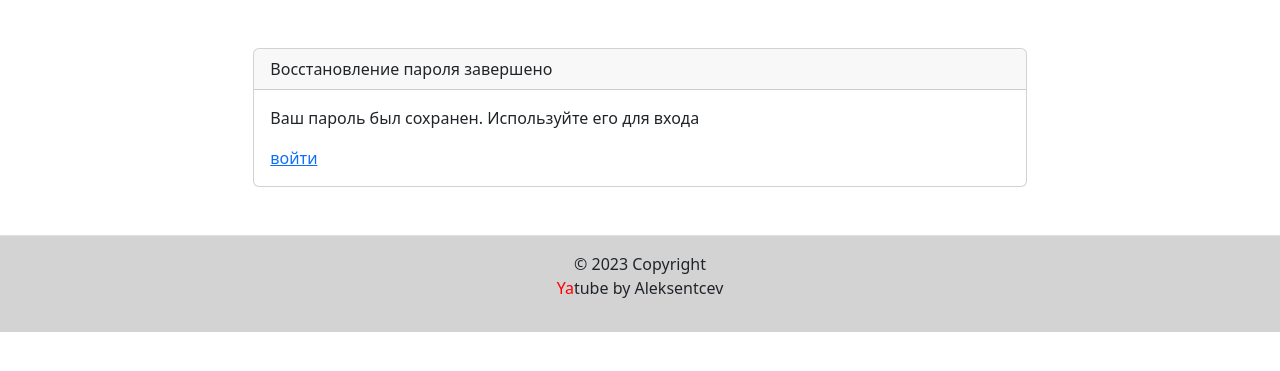
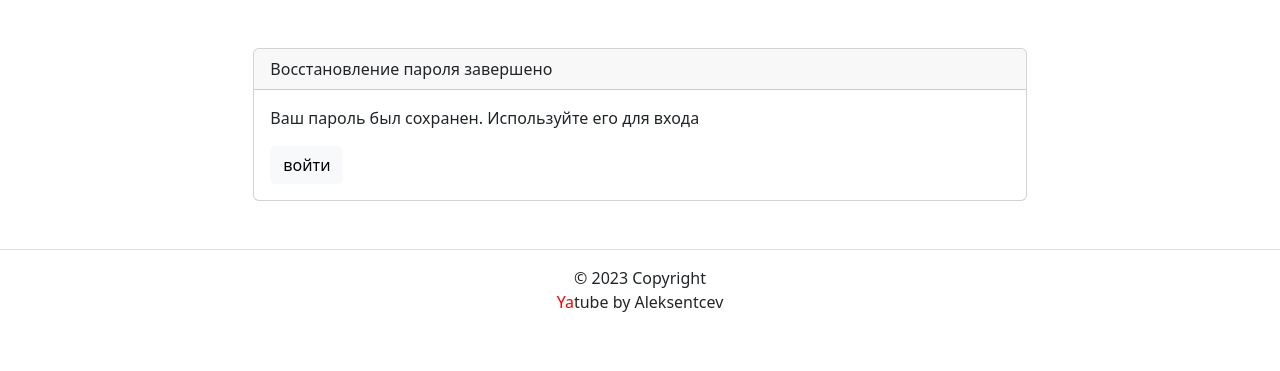
Before and after one commit to Aleksentcev/yatube-project, a Django app: page /auth/reset/done/ in a window 1280 px wide. Shown: the part 56-427 px from the top of the page. Run offline with Django 3.2, Linux system fonts and the light colour scheme; some libraries are stand-ins or nearby versions.

Commit message:
Add some chamges

```diff
--- a/yatube/templates/core/403.html
+++ b/yatube/templates/core/403.html
@@ -3,5 +3,5 @@
 {% block content %}
     <h1>Ошибка доступа 403!</h1>
     <p>У Вас нет разрешения на доступ к странице {{ path }}.</p>
-    <a href="{% url 'posts:index' %}"> На главную</a>
+    <a class="btn btn-dark" href="{% url 'posts:index' %}"> На главную</a>
 {% endblock %}
--- a/yatube/templates/core/403csrf.html
+++ b/yatube/templates/core/403csrf.html
@@ -6,5 +6,5 @@
     Вы видите это сообщение, потому что данный сайт требует, чтобы при отправке форм была отправлена и CSRF-cookie.
     Если вы настроили свой браузер таким образом, чтобы он не передавал или не хранил cookie, пожалуйста, включите эту функцию вновь.
   </p>
-  <a href="{% url 'posts:index' %}"> На главную</a>
+  <a class="btn btn-dark" href="{% url 'posts:index' %}"> На главную</a>
 {% endblock %}
--- a/yatube/templates/core/404.html
+++ b/yatube/templates/core/404.html
@@ -3,5 +3,5 @@
 {% block content %}
   <h1>Страница не найдена 404!</h1>
   <p>Страницы с адресом {{ path }} не существует.</p>
-  <a href="{% url 'posts:index' %}"> На главную</a>
+  <a class="btn btn-dark" href="{% url 'posts:index' %}"> На главную</a>
 {% endblock %}
--- a/yatube/templates/core/500.html
+++ b/yatube/templates/core/500.html
@@ -3,5 +3,5 @@
 {% block content %}
     <h1>Ошибка работы сервера 500!</h1>
     <p>Мы скоро все починим. Повторите попытку позже.</p>
-    <a href="{% url 'posts:index' %}"> На главную</a>
+    <a class="btn btn-dark" href="{% url 'posts:index' %}"> На главную</a>
 {% endblock %}
--- a/yatube/templates/includes/footer.html
+++ b/yatube/templates/includes/footer.html
@@ -1,4 +1,4 @@
-<footer class="border-top text-center py-3" style="background-color: lightgrey">
+<footer class="border-top text-center py-3">
   <p>
     © {% now "Y" %} Copyright <br><span style="color:red">Ya</span>tube by Aleksentcev
   </p>
--- a/yatube/templates/posts/post_detail.html
+++ b/yatube/templates/posts/post_detail.html
@@ -77,7 +77,7 @@
               <div class="media-body">
                 <h5 class="mt-0">
                   <a href="{% url 'posts:profile' comment.author.username %}">
-                    {{ comment.author.username }}
+                    {{ comment.author.get_full_name }}
                   </a>
                 </h5>
                 <span><small>{{ comment.created|date:"d E Y, G:i" }}</small></span>
--- a/yatube/templates/posts/profile.html
+++ b/yatube/templates/posts/profile.html
@@ -9,6 +9,9 @@
     </h1>
     <h3>
       Всего постов:  {{ author.posts.count }}
+    </h3>
+    <h3>
+      Подписчиков: {{ author.following.count }}
     </h3>
     {% if author != user %}
       {% if following %}
--- a/yatube/templates/users/login.html
+++ b/yatube/templates/users/login.html
@@ -59,7 +59,7 @@
             <button type="submit" class="btn btn-dark">
               Войти
             </button>
-            <a href="{% url 'users:password_reset' %}" class="btn btn-link">
+            <a class="btn btn-light" href="{% url 'users:password_reset' %}" class="btn btn-link">
               Забыли пароль?
             </a>
           </div>
--- a/yatube/templates/users/password_reset_complete.html
+++ b/yatube/templates/users/password_reset_complete.html
@@ -9,7 +9,7 @@
       </div>
       <div class="card-body">
         <p>Ваш пароль был сохранен. Используйте его для входа</p>
-        <a href="{% url 'users:login' %}">войти</a>
+        <a class="btn btn-light" href="{% url 'users:login' %}">войти</a>
       </div>
     </div>
   </div>
```
